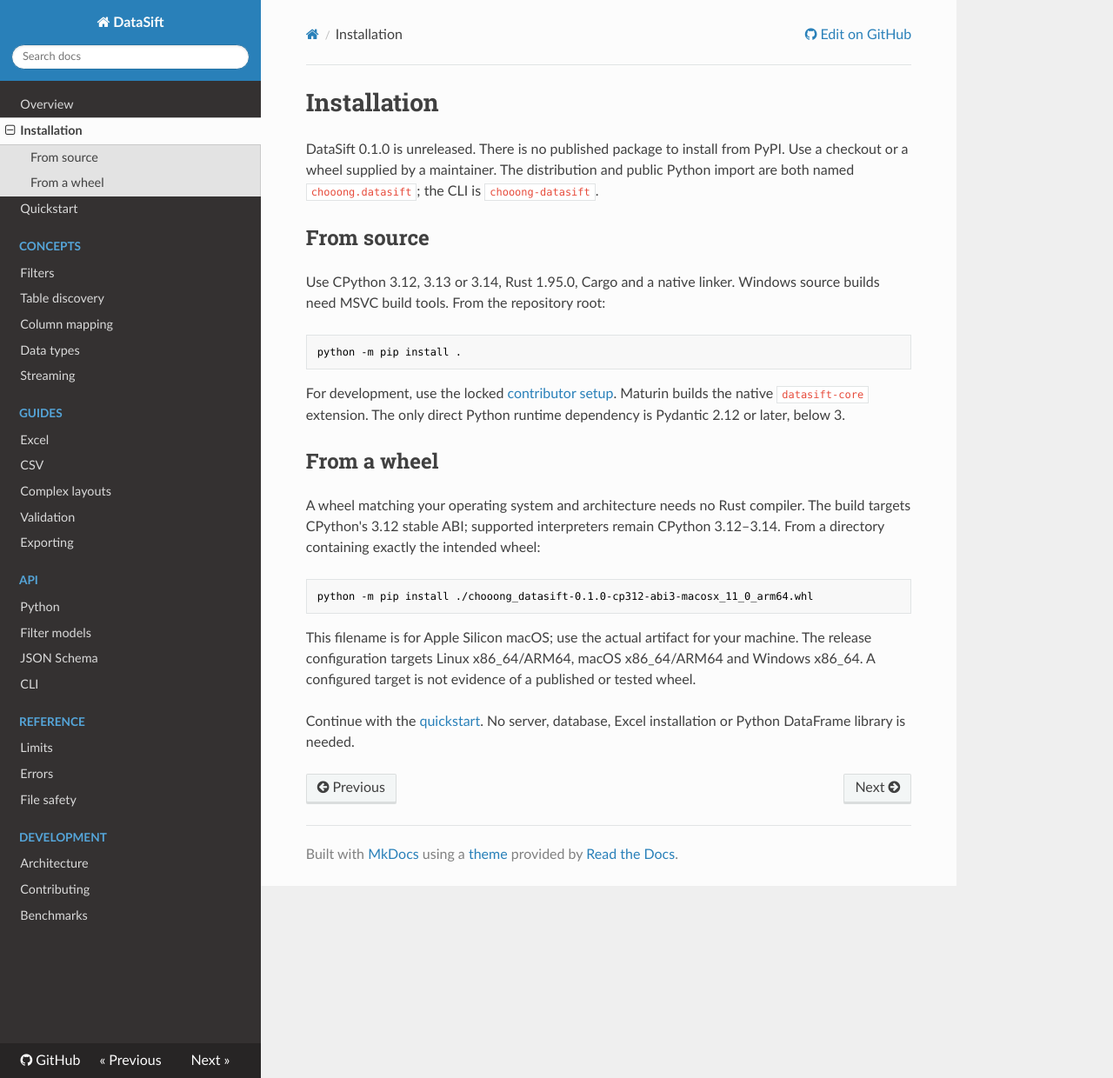
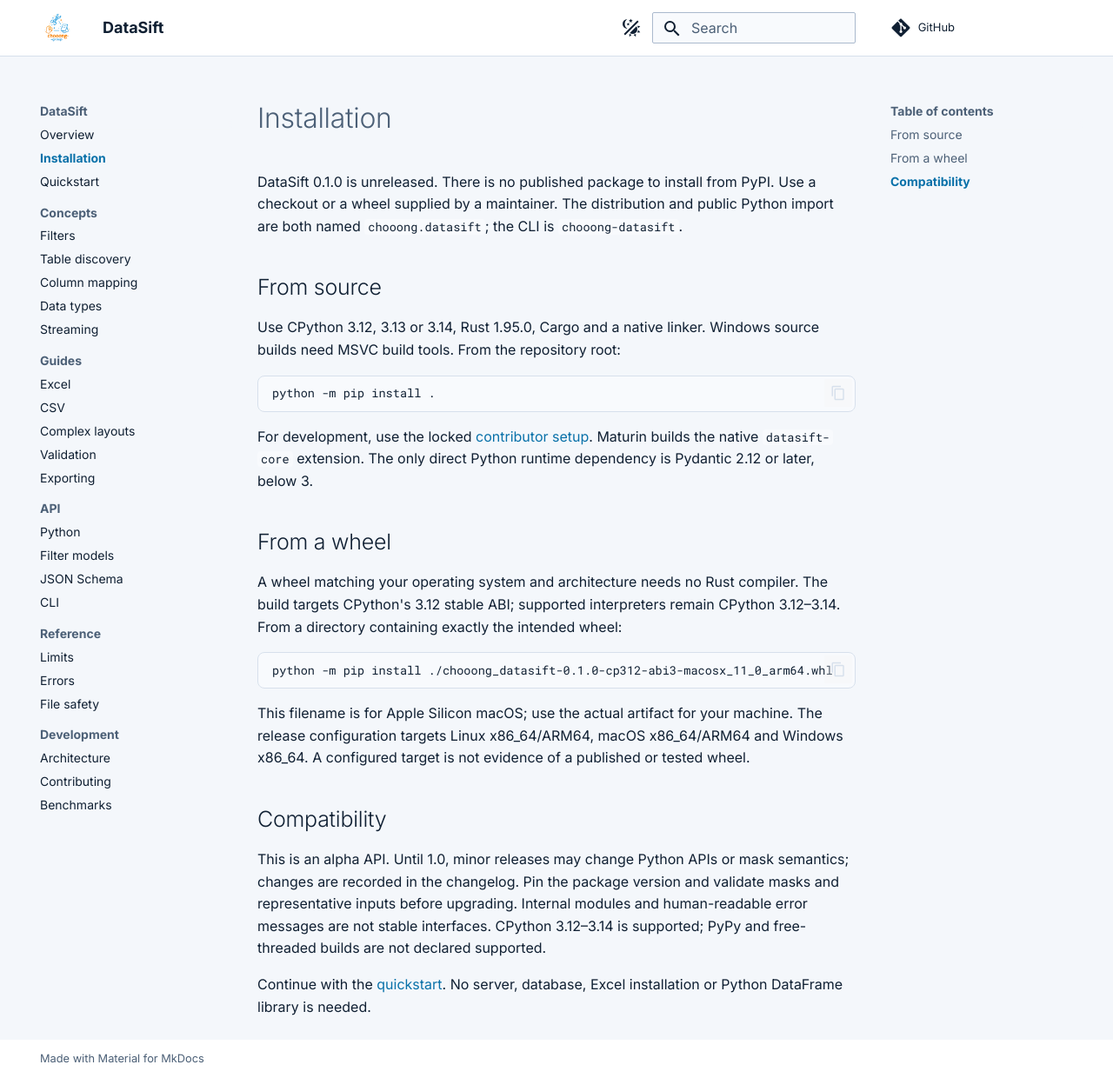
Before and after one commit to chooong-group/chooong.datasift, an MkDocs documentation site: the page built from docs/installation.md, in a window 1280 px wide and 1240 px high. Shown: the whole window at 87% size. Built offline with MkDocs 1.6.1 and Material for MkDocs 9.7.7, drawn with Linux system fonts in a browser that asks for light colours; nearby versions of some CDN libraries; comment, search, counter and statistics services are not loaded.

Commit message:
docs: prepare public release and apply Chooong branding

```diff
--- a/docs/installation.md
+++ b/docs/installation.md
@@ -35,5 +35,13 @@ This filename is for Apple Silicon macOS; use the actual artifact for your machi
 The release configuration targets Linux x86_64/ARM64, macOS x86_64/ARM64 and
 Windows x86_64. A configured target is not evidence of a published or tested wheel.
 
+## Compatibility
+
+This is an alpha API. Until 1.0, minor releases may change Python APIs or mask
+semantics; changes are recorded in the changelog. Pin the package version and
+validate masks and representative inputs before upgrading. Internal modules and
+human-readable error messages are not stable interfaces. CPython 3.12–3.14 is
+supported; PyPy and free-threaded builds are not declared supported.
+
 Continue with the [quickstart](quickstart.md). No server, database, Excel
 installation or Python DataFrame library is needed.
--- /dev/null
+++ b/docs/stylesheets/chooong.css
@@ -0,0 +1,71 @@
+/* Chooong tokens from chooong.frontend/src/styles.css.
+   Original logos from public/brand; light/dark mapping from src/lib/brand-logo.ts. */
+:root,
+[data-md-color-scheme="default"] {
+  color-scheme: light;
+  --canvas: #f4f7fb;
+  --surface: #ffffff;
+  --surface-raised: #f8fafd;
+  --foreground: #102033;
+  --muted: #4c6077;
+  --border: #d7e0ec;
+  --border-strong: #aab9cd;
+  --brand-blue: #087fbe;
+  --brand-orange: #d97706;
+  --on-brand: #ffffff;
+  /* Original blue is 4.08:1 on canvas; darken text links for normal-size text. */
+  --link-color: color-mix(in srgb, var(--brand-blue) 85%, var(--foreground));
+}
+[data-md-color-scheme="slate"] {
+  color-scheme: dark;
+  --canvas: #07111f;
+  --surface: #0b1627;
+  --surface-raised: #101d31;
+  --foreground: #f5f7fa;
+  --muted: #aab6c5;
+  --border: #1f314a;
+  --border-strong: #324661;
+  --brand-blue: #08a7f5;
+  --brand-orange: #ff9500;
+  --on-brand: #031423;
+  --link-color: var(--brand-blue);
+}
+[data-md-color-scheme] {
+  --md-default-bg-color: var(--canvas);
+  --md-default-fg-color: var(--foreground);
+  --md-default-fg-color--light: var(--muted);
+  --md-default-fg-color--lighter: var(--border-strong);
+  --md-default-fg-color--lightest: var(--border);
+  --md-primary-fg-color: var(--surface);
+  --md-primary-fg-color--light: var(--surface-raised);
+  --md-primary-fg-color--dark: var(--surface);
+  --md-primary-bg-color: var(--foreground);
+  --md-primary-bg-color--light: var(--muted);
+  --md-accent-fg-color: var(--link-color);
+  --md-accent-bg-color: var(--on-brand);
+  --md-typeset-color: var(--foreground);
+  --md-typeset-a-color: var(--link-color);
+  --md-code-bg-color: var(--surface-raised);
+  --md-code-fg-color: var(--foreground);
+  --md-footer-bg-color: var(--surface);
+  --md-footer-bg-color--dark: var(--surface);
+  --md-footer-fg-color: var(--foreground);
+  --md-footer-fg-color--light: var(--muted);
+  --md-footer-fg-color--lighter: var(--muted);
+}
+body { font-family: Inter, ui-sans-serif, system-ui, sans-serif; }
+.md-header { border-bottom: 1px solid var(--border); box-shadow: none; }
+.md-header__button.md-logo img,
+.md-nav__title .md-logo img { height: 2rem; width: auto; border-radius: .25rem; }
+[data-md-color-scheme="slate"] .md-logo img { content: url("../assets/brand/logo.jpeg"); }
+.md-nav__link--active { font-weight: 600; }
+.md-typeset pre > code { border: 1px solid var(--border); border-radius: .4rem; }
+.md-typeset :not(pre) > code { border-radius: .2rem; }
+.md-typeset table:not([class]) { background: var(--surface); border-color: var(--border); }
+.md-search__form { background: var(--surface-raised); border: 1px solid var(--border-strong); }
+.md-search__input::placeholder { color: var(--muted); }
+.md-typeset a:hover { text-decoration: underline; }
+:focus-visible { outline: 3px solid var(--brand-blue); outline-offset: 3px; }
+@media (prefers-reduced-motion: reduce) {
+  *, *::before, *::after { scroll-behavior: auto !important; transition: none !important; }
+}
--- a/mkdocs.yml
+++ b/mkdocs.yml
@@ -6,12 +6,49 @@ edit_uri: edit/main/docs/
 site_dir: site
 strict: true
 theme:
-  name: readthedocs
-  highlightjs: true
-  navigation_depth: 3
+  name: material
+  language: en
+  logo: assets/brand/logo-bright.jpeg
+  favicon: assets/brand/favicon.png
+  font:
+    text: Inter
+    code: Roboto Mono
+  features:
+    - navigation.sections
+    - navigation.top
+    - search.highlight
+    - search.suggest
+    - content.code.copy
+  palette:
+    - media: "(prefers-color-scheme)"
+      primary: custom
+      accent: custom
+      toggle:
+        icon: material/theme-light-dark
+        name: Switch to light appearance
+    - media: "(prefers-color-scheme: light)"
+      scheme: default
+      primary: custom
+      accent: custom
+      toggle:
+        icon: material/weather-sunny
+        name: Switch to dark appearance
+    - media: "(prefers-color-scheme: dark)"
+      scheme: slate
+      primary: custom
+      accent: custom
+      toggle:
+        icon: material/weather-night
+        name: Switch to system appearance
+plugins:
+  - search
+extra_css:
+  - stylesheets/chooong.css
 markdown_extensions:
   - tables
-  - fenced_code
+  - pymdownx.highlight:
+      anchor_linenums: true
+  - pymdownx.superfences
   - toc:
       permalink: true
 validation:
--- a/pyproject.toml
+++ b/pyproject.toml
@@ -10,7 +10,8 @@ readme = "README.md"
 requires-python = ">=3.12,<3.15"
 license = "Apache-2.0"
 license-files = ["LICENSE"]
-authors = [{name = "Chooong"}]
+authors = [{name = "Marcus Steinbach"}]
+maintainers = [{name = "Chooong"}]
 dependencies = ["pydantic>=2.12,<3"]
 classifiers = [
     "Development Status :: 3 - Alpha",
@@ -47,7 +48,7 @@ include = [
     {path = "release/**/*.py", format = "sdist"},
     {path = "scripts/**/*.py", format = "sdist"},
     {path = ".github/release-targets.json", format = "sdist"},
-    {path = "docs/**/*.md", format = "sdist"},
+    {path = "docs/**/*", format = "sdist"},
     {path = ".github/workflows/*.yml", format = "sdist"},
     {path = ".github/actions/**/*.yml", format = "sdist"},
     {path = "mkdocs.yml", format = "sdist"},
@@ -64,6 +65,7 @@ exclude = [".data/**", "*.xlsx", "*.xlsm", "*.xls", "*.ndjson", "AGENTS.md", "do
 [dependency-groups]
 dev = [
     "mkdocs>=1.6,<2",
+    "mkdocs-material>=9.7,<10",
     "packaging>=25,<27",
     "PyYAML>=6,<7",
     "mypy>=1.10,<3",
```
Also changed, not shown: README.md (+2 -1 lines), SECURITY.md (+8 -9 lines), docs/development/contributing.md (+8 -0 lines), .github/RELEASING.md, docs/assets/brand/favicon.png (added), docs/assets/brand/logo-bright.jpeg (added), docs/assets/brand/logo.jpeg (added), 5 other files.
